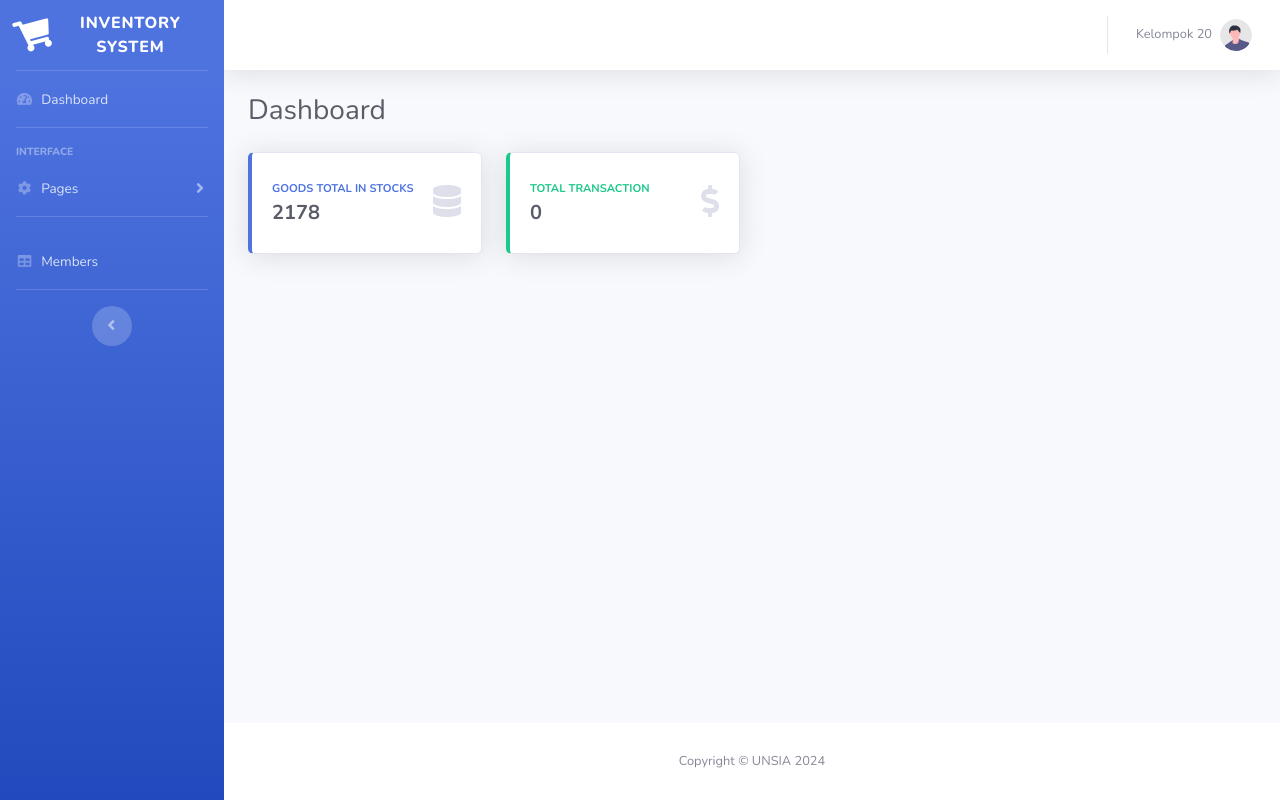
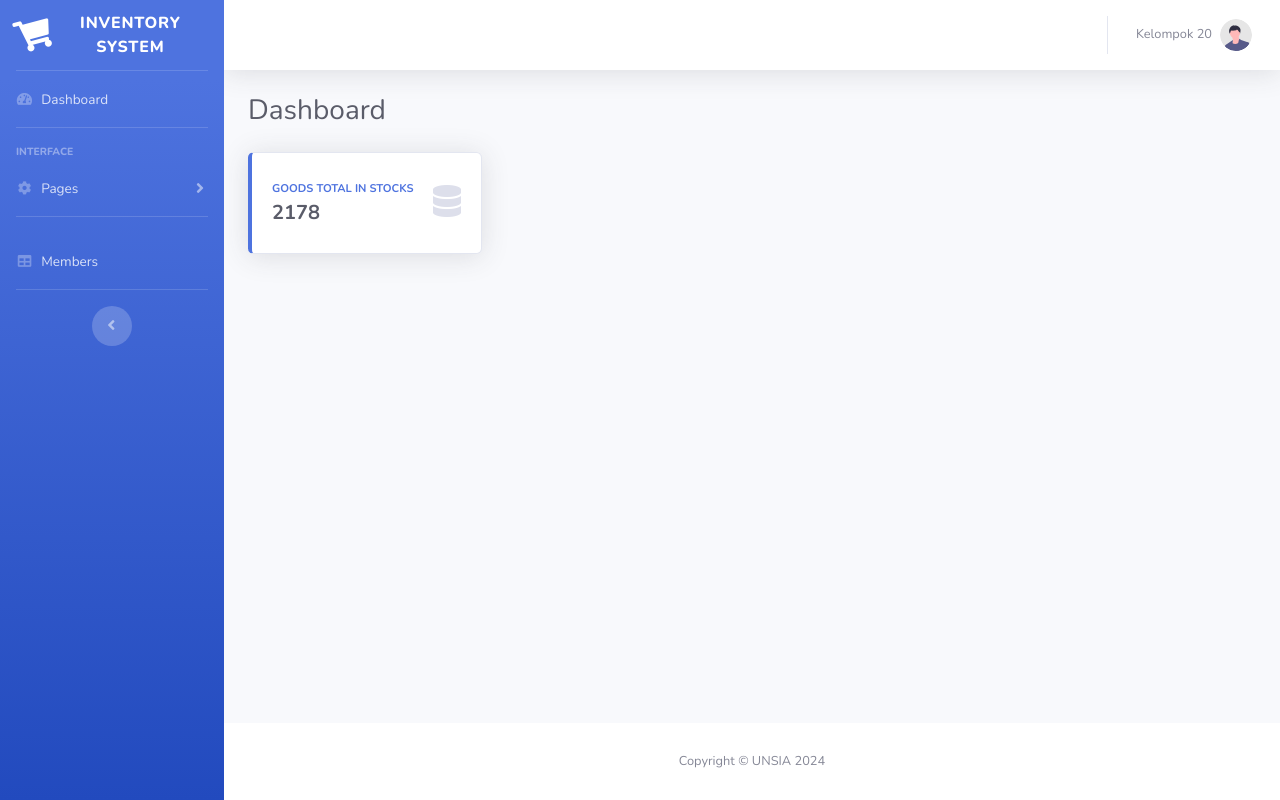
Before and after one commit to mefitria30/inventory_web_pw2_uts, a PHP site: page /inventory-web-uts/ in a window 1280 px wide. Run offline with PHP 8.4, Linux system fonts and the light colour scheme; data comes from the database, SQL or seed files in the repository; some libraries are stand-ins or nearby versions.

Commit message:
update transaction

```diff
--- a/pages/dashboard.php
+++ b/pages/dashboard.php
@@ -34,22 +34,5 @@
                             </div>
                         </div>
                     </div>
-
-                    <div class="col-xl-3 col-md-6 mb-4">
-                        <div class="card border-left-success shadow h-100 py-2">
-                            <div class="card-body">
-                                <div class="row no-gutters align-items-center">
-                                    <div class="col mr-2">
-                                        <div class="text-xs font-weight-bold text-success text-uppercase mb-1">
-                                            Total Transaction</div>
-                                        <div class="h5 mb-0 font-weight-bold text-gray-800">0</div>
-                                    </div>
-                                    <div class="col-auto">
-                                        <i class="fas fa-dollar-sign fa-2x text-gray-300"></i>
-                                    </div>
-                                </div>
-                            </div>
-                        </div>
-                    </div>
                 </div>
             </div>
--- a/pages/master-data.php
+++ b/pages/master-data.php
@@ -89,11 +89,12 @@ ob_start();
                         <td><?php echo $status_barang?></td>
                         <td>
                             <a href="<?php echo BASE_URL."index.php?page=master-data-form&action=edit&id_barang=".$row["id_barang"];?>"
-                                class="badge badge-info">Edit</a>
+                                class="badge badge-info"><i class="fa fa-pen"></i> Edit</a>
 
                             <a href="<?php echo BASE_URL."index.php?page=master-data&action=delete&id_barang=".$row["id_barang"];?>"
                                 class="badge badge-danger" onclick="
-                                return confirm('Are you want to delete this data?');">Hapus</a>
+                                return confirm('Are you want to delete this data?');"><i class="fa fa-trash"></i>
+                                Hapus</a>
                         </td>
                     </tr>
                     <?php }?>
```
Also changed, not shown: pages/member.php (+21 -0 lines), assets/img/pencil.svg (added).
